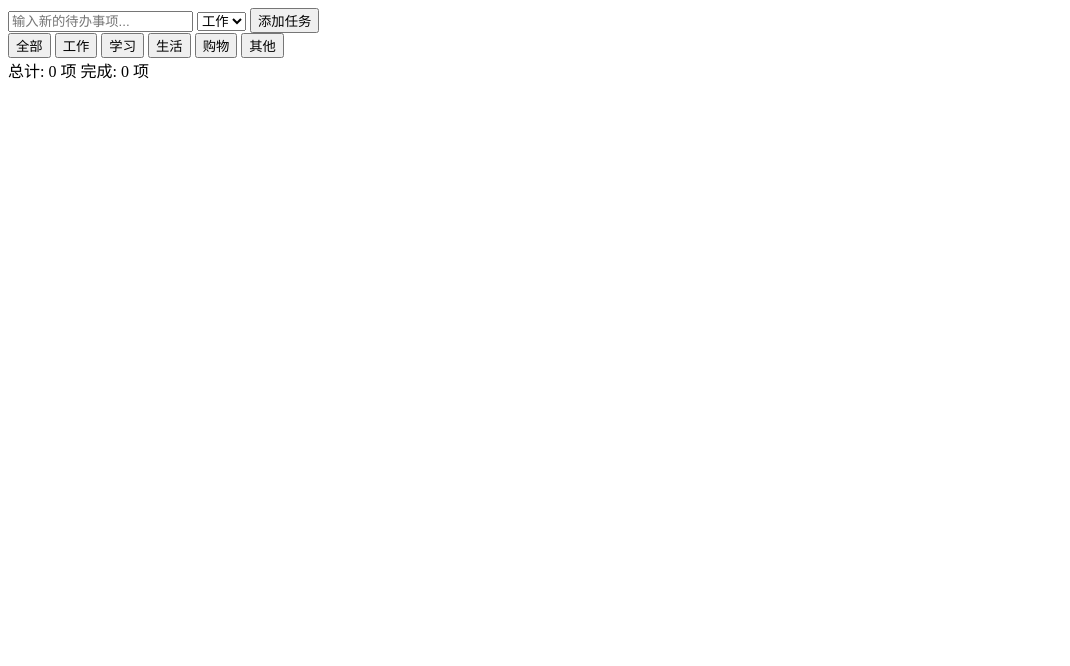
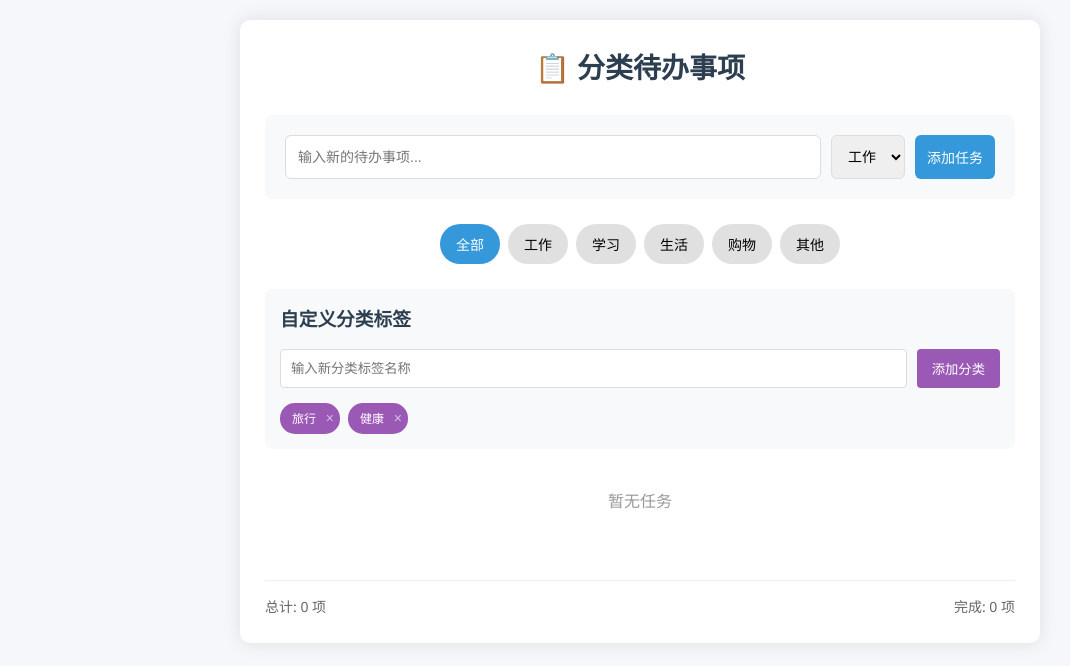
Before and after one commit to RuiShen1139/ISYS3001-WebApp, a plain HTML site: page index.html in a window 1280 px wide. Shown: the whole page, without its empty margins (0-1070 px from the left). Drawn offline with Linux system fonts and the light colour scheme.

Commit message:
Update index.html

```diff
--- a/index.html
+++ b/index.html
@@ -4,7 +4,12 @@
     <meta charset="UTF-8">
     <meta name="viewport" content="width=device-width, initial-scale=1.0">
     <title>分类待办事项</title>
-
+    <!-- 引入独立的 CSS -->
+    <link rel="stylesheet" href="style.css">
+</head>
+<body>
+    <div class="container">
+        <h1>📋 分类待办事项</h1>
 
         <div class="add-task-section">
             <input type="text" id="taskInput" placeholder="输入新的待办事项...">
@@ -18,7 +23,6 @@
             <button onclick="addTask()">添加任务</button>
         </div>
 
-
         <div class="category-tabs">
             <button class="category-tab active" onclick="filterTasks('全部', this)">全部</button>
             <button class="category-tab" onclick="filterTasks('工作', this)">工作</button>
@@ -28,10 +32,28 @@
             <button class="category-tab" onclick="filterTasks('其他', this)">其他</button>
         </div>
 
+        <div class="custom-category-section">
+            <h3>自定义分类标签</h3>
+            <div class="custom-category-form">
+                <input type="text" id="newCategoryInput" placeholder="输入新分类标签名称">
+                <button onclick="addCustomCategory()">添加分类</button>
+            </div>
+            <div class="custom-categories" id="customCategoriesContainer">
+                <!-- 自定义分类标签将在这里动态显示 -->
+            </div>
+        </div>
 
+        <ul class="task-list" id="taskList">
+            <!-- 任务项将在这里动态添加 -->
+        </ul>
 
         <div class="stats">
             <span>总计: <span id="totalTasks">0</span> 项</span>
             <span>完成: <span id="completedTasks">0</span> 项</span>
         </div>
     </div>
+
+    <!-- 引入独立的 JS -->
+    <script src="script.js"></script>
+</body>
+</html>
```
